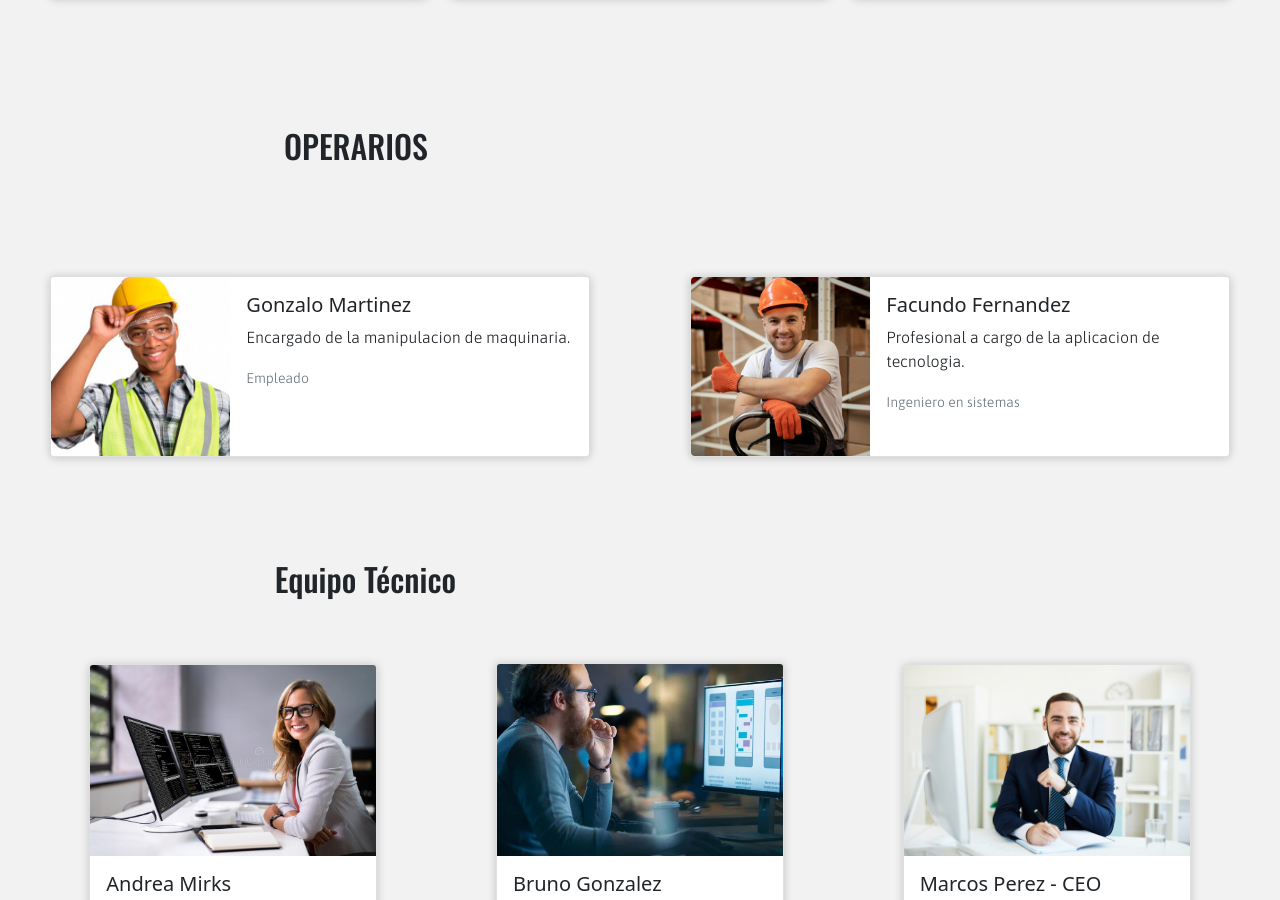
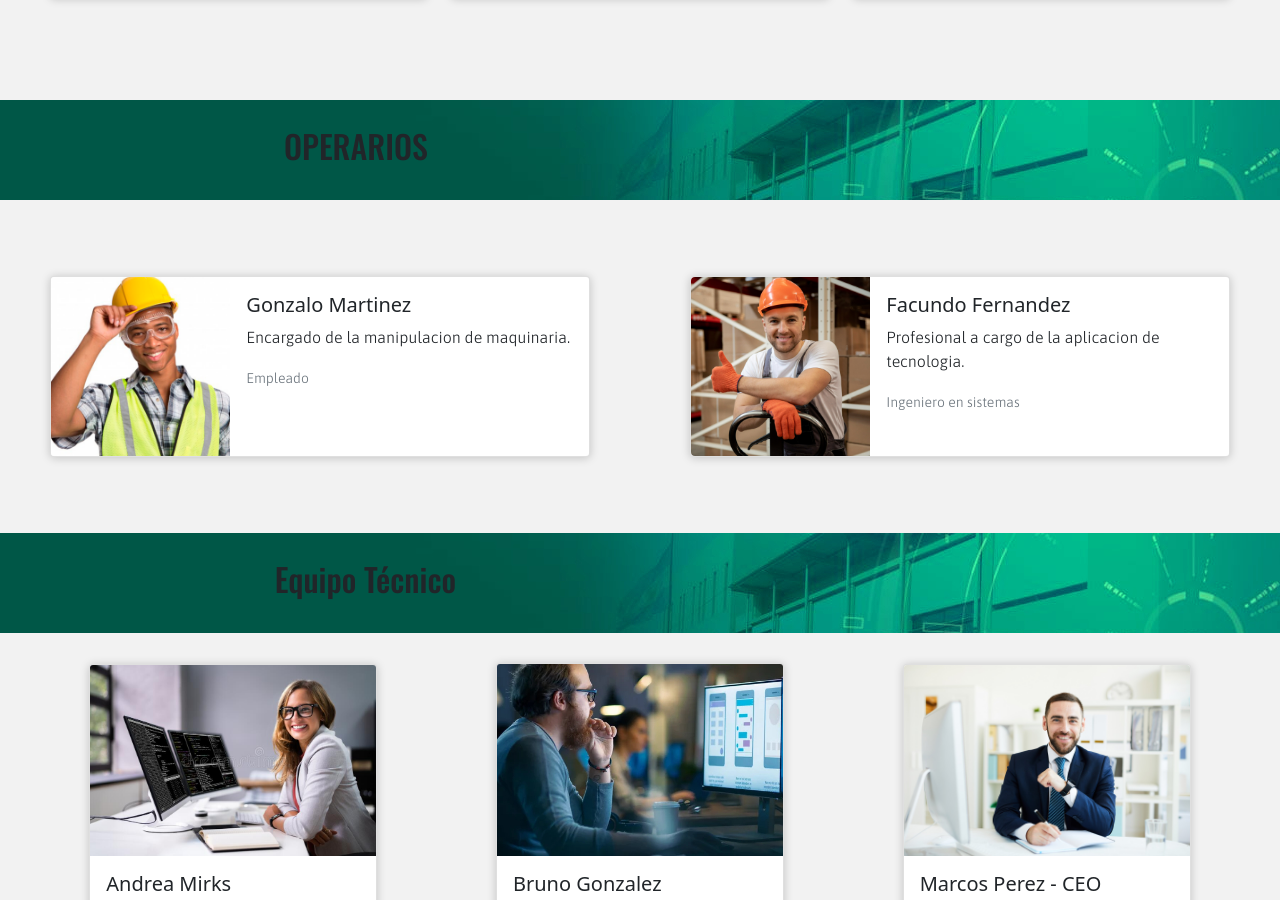
Before and after one commit to frairia/AgroFR, a plain HTML site: page pages/Equipo.html in a window 1280 px wide. Shown: the part 889-1789 px from the top of the page. Drawn offline with nearby package versions, Linux system fonts and the light colour scheme.

Commit message:
listo para entregar

```diff
--- a/css/style.css
+++ b/css/style.css
@@ -513,14 +513,14 @@ li a:hover {
     display: flex;
     justify-content: space-around;
     align-items: center;
-    background-image: url(../img/head-servicios.jpg);
+    background-image: url(../img/head-laempresa.jpg);
     text-transform: uppercase;
     font-family: 'Oswald', sans-serif;
 }
 
 .entre {
     grid-area: entre;
-    background-image: url(../img/head-servicios.jpg);
+    background-image: url(../img/head-laempresa.jpg);
     display: flex;
     justify-content: space-around;
     align-items: center;
```
Also changed, not shown: img/AgroFR-2-removebg-preview.png (deleted), img/frase.png (deleted).
